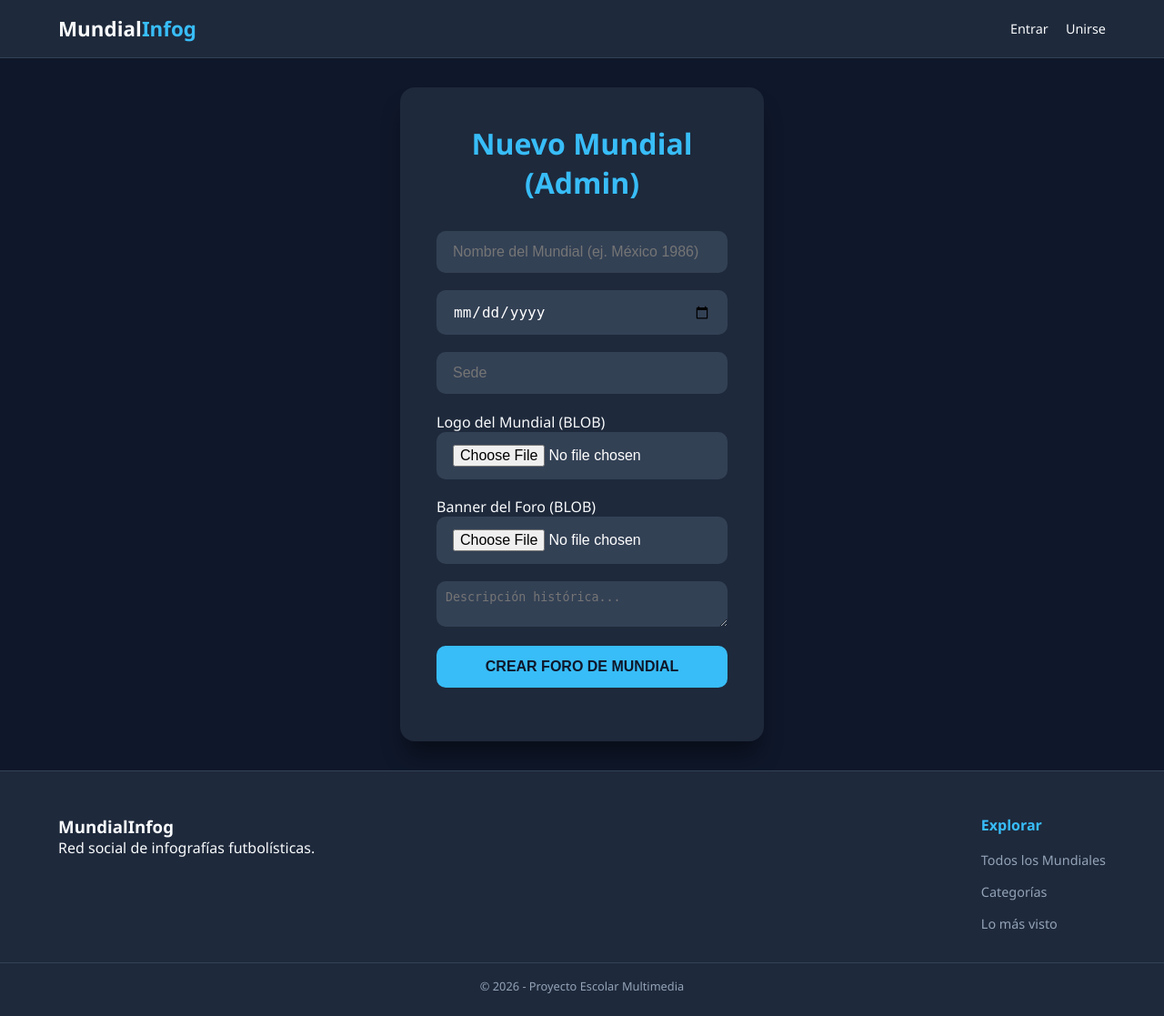
After one commit to andynogamer/PWCI-FINAL, a PHP site: page /app/view/admin/mundial_form.php in a window 1280 px wide. The commit adds this page. Shown: the whole page at 91% size. Run offline with PHP 8.4, Linux system fonts and the light colour scheme.

Commit message:
Se agrega middleware y funciones de admin

```diff
--- /dev/null
+++ b/app/view/admin/mundial_form.php
@@ -0,0 +1,26 @@
+<?php include __DIR__ . '/../shared/header.php'; ?>
+
+<div class="container">
+    <h1>Nuevo Mundial (Admin)</h1>
+    <form method="POST" action="index.php?action=admin_mundiales" enctype="multipart/form-data">
+        <input type="text" name="nombre" placeholder="Nombre del Mundial (ej. México 1986)" required>
+        <input type="date" name="fecha" required title="Fecha de inicio">
+        <input type="text" name="sede" placeholder="Sede" required>
+
+        <div class="profile-upload">
+            <label>Logo del Mundial (BLOB)</label>
+            <input type="file" name="logo" accept="image/*" required>
+        </div>
+
+        <div class="profile-upload">
+            <label>Banner del Foro (BLOB)</label>
+            <input type="file" name="banner" accept="image/*" required>
+        </div>
+
+        <textarea name="descripcion" placeholder="Descripción histórica..." required style="width: 100%; background: var(--input-bg); color: white; border-radius: 10px; padding: 10px; margin-bottom: 1rem; border: none;"></textarea>
+
+        <button type="submit">Crear Foro de Mundial</button>
+    </form>
+</div>
+
+<?php include __DIR__ . '/../shared/footer.php'; ?>
--- a/app/view/shared/header.php
+++ b/app/view/shared/header.php
@@ -19,9 +19,14 @@ if (session_status() === PHP_SESSION_NONE) { session_start(); }
         </a>
 
         <nav class="nav-menu">
+            <?php if(isset($_SESSION['user'])): ?>
+                <div class="user-actions">
+                    <?php if($_SESSION['user']['tipoUsuario'] == 2): ?>
+                        <a href="index.php?action=admin_mundiales" class="admin-link">
+                            <span>+</span> Nuevo Mundial
+                        </a>
+                    <?php endif; ?>
 
-
-            <?php if(isset($_SESSION['user'])): ?>
                     <div class="user-info">
                         <a href="index.php?action=perfil" class="profile-link">
                             <?php if($_SESSION['user']['foto']): ?>
@@ -29,9 +34,10 @@ if (session_status() === PHP_SESSION_NONE) { session_start(); }
                             <?php else: ?>
                                 <div class="nav-avatar-placeholder"><?php echo substr($_SESSION['user']['nombre'], 0, 1); ?></div>
                             <?php endif; ?>
-                        <span><?php echo $_SESSION['user']['nombre']; ?></span>
+                            <span class="user-name"><?php echo $_SESSION['user']['nombre']; ?></span>
                         </a>
-                    <a href="index.php?action=logout" class="btn-logout-icon">🚪</a>
+                        <a href="index.php?action=logout" class="btn-logout">Cerrar Sesión</a>
+                    </div>
                 </div>
             <?php else: ?>
                 <div class="auth-buttons">
--- a/public/css/styles.css
+++ b/public/css/styles.css
@@ -10,33 +10,28 @@
     --transition: all 0.3s ease;
 }
 
-/* --- RESET Y ESTRUCTURA GLOBAL --- */
+/* --- RESET TOTAL (Aquí corregimos los links morados) --- */
 * {
     margin: 0;
     padding: 0;
     box-sizing: border-box;
-    list-style: none;
-    text-decoration: none;
 }
 
+/* Forzamos que los links nunca hereden el morado/azul del navegador */
+a, a:visited, a:hover, a:active {
+    text-decoration: none;
+    color: inherit; /* Hereda el color del padre por defecto */
+}
+
+ul { list-style: none; }
+
 body {
-    font-family: 'Segoe UI', sans-serif;
+    font-family: 'Segoe UI', Tahoma, Geneva, Verdana, sans-serif;
     background: var(--bg-dark);
     color: var(--text-main);
     display: flex;
     flex-direction: column;
     min-height: 100vh;
-}
-
-/* El MAIN ahora es un flex-container que centra su contenido */
-main {
-    flex: 1;
-    display: flex;
-    flex-direction: column;
-    align-items: center;
-    justify-content: center; /* Centra el login/register verticalmente */
-    width: 100%;
-    padding: 2rem 1rem;
 }
 
 /* --- HEADER --- */
@@ -56,78 +51,111 @@ main {
     align-items: center;
 }
 
-.logo { font-size: 1.3rem; font-weight: 800; color: #fff; }
+.logo { font-size: 1.4rem; font-weight: 800; }
 .logo span { color: var(--primary); }
-.nav-menu { display: flex; gap: 1rem; align-items: center; }
-.nav-menu a { color: var(--text-muted); font-size: 0.9rem; }
 
-/* --- FORMULARIOS (LOGIN / REGISTER) --- */
+.nav-menu .auth-buttons {
+    display: flex;
+    gap: 1.2rem;
+    font-size: 0.9rem;
+    font-weight: 500;
+}
+
+.link-login:hover, .btn-register-nav:hover { color: var(--primary); }
+
+/* --- CONTENIDO PRINCIPAL --- */
+main {
+    flex: 1;
+    width: 100%;
+    display: flex;
+    flex-direction: column;
+    padding: 2rem 0;
+}
+
+/* Si es una página de formulario (Login/Register), centramos todo */
+main:has(.container) {
+    justify-content: center;
+    align-items: center;
+}
+
 .container {
-    width: 100%;
-    max-width: 420px;
+    width: 90%;
+    max-width: 400px;
     background: var(--card-bg);
     padding: 2.5rem;
     border-radius: 16px;
-    box-shadow: 0 10px 25px rgba(0,0,0,0.3);
+    box-shadow: 0 20px 25px -5px rgba(0, 0, 0, 0.4);
 }
 
 .container h1 {
     text-align: center;
-    margin-bottom: 1.5rem;
+    margin-bottom: 2rem;
     color: var(--primary);
-    font-size: 1.8rem;
 }
 
-/* Forzamos que los inputs ocupen todo el ancho y se apilen */
-input, select, .container button {
+.container form input,
+.container form select,
+.container form button {
     display: block;
-    width: 100% !important;
+    width: 100%;
     padding: 12px 16px;
     margin-bottom: 1.2rem;
     border-radius: 10px;
+    border: 2px solid transparent;
     font-size: 1rem;
 }
 
-input, select {
+.container form input, .container form select {
     background: var(--input-bg);
-    border: 2px solid transparent;
     color: white;
+}
+
+.container form input:focus {
+    border-color: var(--primary);
+    outline: none;
+}
+
+.container form button {
+    background: var(--primary);
+    color: var(--bg-dark);
+    font-weight: 800;
+    cursor: pointer;
+    text-transform: uppercase;
     transition: var(--transition);
 }
 
-input:focus {
-    outline: none;
-    border-color: var(--primary);
+.container form button:hover {
+    background: var(--primary-hover);
+    transform: translateY(-2px);
 }
-
-button {
-    background: var(--primary);
-    color: var(--bg-dark);
-    border: none;
-    font-weight: 800;
-    cursor: pointer;
-    text-transform: uppercase;
-}
-
-button:hover { background: var(--primary-hover); transform: translateY(-2px); }
 
 .container a {
     display: block;
     text-align: center;
+    margin-top: 1rem;
     color: var(--text-muted);
     font-size: 0.85rem;
 }
 
-/* --- LANDING PAGE (HERO Y GRID) --- */
-.landing-hero { text-align: center; margin-bottom: 3rem; }
+.container a:hover { color: var(--primary); }
+
+/* --- LANDING PAGE (MUNDIALES) --- */
+.landing-hero {
+    text-align: center;
+    margin-bottom: 3rem;
+    padding: 0 1rem;
+}
+
 .landing-hero h1 { font-size: 2rem; color: var(--primary); margin-bottom: 0.5rem; }
+.landing-hero p { color: var(--text-muted); }
 
 .mundiales-grid {
     display: grid;
-    grid-template-columns: 1fr; /* 1 columna en móvil */
+    grid-template-columns: 1fr; /* Una columna por defecto en móvil */
     gap: 2rem;
-    width: 100%;
+    width: 90%;
     max-width: 1200px;
+    margin: 0 auto;
 }
 
 .mundial-card {
@@ -138,14 +166,18 @@ button:hover { background: var(--primary-hover); transform: translateY(-2px); }
     transition: var(--transition);
 }
 
-.card-banner img { width: 100%; height: 160px; object-fit: cover; background: #111; }
+.mundial-card:hover { border-color: var(--primary); transform: translateY(-5px); }
+
+.card-banner img { width: 100%; height: 160px; object-fit: cover; }
 .card-content { padding: 1.5rem; }
+.card-header { display: flex; align-items: center; gap: 1rem; margin-bottom: 1rem; }
+.card-logo { width: 45px; height: 45px; object-fit: contain; background: white; padding: 4px; border-radius: 6px; }
 
 /* --- FOOTER --- */
 .main-footer {
     background: var(--card-bg);
-    padding: 2rem 0;
     border-top: 1px solid #334155;
+    padding: 3rem 0 1.5rem;
     width: 100%;
 }
 
@@ -153,13 +185,120 @@ button:hover { background: var(--primary-hover); transform: translateY(-2px); }
     width: 90%;
     max-width: 1200px;
     margin: 0 auto;
+    display: flex;
+    flex-direction: column;
+    gap: 2rem;
     text-align: center;
 }
 
-/* --- RESPONSIVO (TABLETS Y DESKTOP) --- */
+.footer-links h4 { color: var(--primary); margin-bottom: 1rem; }
+.footer-links ul { display: flex; flex-direction: column; gap: 0.8rem; }
+.footer-links a { color: var(--text-muted); font-size: 0.9rem; }
+.footer-links a:hover { color: var(--primary); }
+
+.footer-bottom {
+    margin-top: 2rem;
+    text-align: center;
+    font-size: 0.8rem;
+    color: var(--text-muted);
+    border-top: 1px solid #334155;
+    padding-top: 1rem;
+}
+
+/* --- MEDIA QUERIES (Desktop) --- */
 @media (min-width: 768px) {
-    .nav-container { flex-direction: row; }
-    .logo { font-size: 1.5rem; }
     .mundiales-grid { grid-template-columns: repeat(auto-fill, minmax(320px, 1fr)); }
+    .footer-grid { flex-direction: row; justify-content: space-between; text-align: left; }
     .landing-hero h1 { font-size: 3rem; }
 }
+
+/* --- ESTILOS DE PERFIL EN EL HEADER --- */
+
+/* Contenedor de la info del usuario */
+.nav-menu {
+    display: flex;
+    align-items: center;
+}
+
+.user-actions {
+    display: flex;
+    align-items: center;
+    gap: 20px; /* Espacio entre el botón de Admin y la info del usuario */
+}
+
+.user-name {
+    font-weight: 600;
+    font-size: 0.9rem;
+    color: var(--text-main);
+}
+
+.user-info {
+    display: flex;
+    align-items: center;
+    gap: 15px;
+    border-left: 1px solid #334155; /* Separador sutil */
+    padding-left: 20px;
+}
+
+/* Enlace que envuelve la foto y el nombre */
+.profile-link {
+    display: flex;
+    align-items: center;
+    gap: 8px;
+    color: var(--text-main);
+    font-weight: 500;
+}
+
+/* LA SOLUCIÓN: Dimensiones fijas y recorte circular */
+.nav-avatar, .nav-avatar-placeholder {
+    width: 38px;
+    height: 38px;
+    border-radius: 50%;
+    object-fit: cover; /* Evita que la foto se estire */
+    border: 2px solid var(--primary);
+    flex-shrink: 0;
+}
+
+/* Estilo para el círculo con la inicial si no hay foto */
+.nav-avatar-placeholder {
+    background: var(--primary);
+    color: var(--bg-dark);
+    display: flex;
+    justify-content: center;
+    align-items: center;
+    font-weight: 800;
+    text-transform: uppercase;
+}
+
+/* Ajuste para el botón de cerrar sesión */
+.btn-logout {
+    color: #f87171; /* Un rojo suave */
+    font-size: 0.85rem;
+    font-weight: 600;
+    padding: 4px 8px;
+    border-radius: 6px;
+    transition: var(--transition);
+}
+
+.btn-logout:hover {
+    background: rgba(248, 113, 113, 0.1);
+}
+
+/* --- BOTÓN ADMIN --- */
+.admin-link {
+    background: var(--primary);
+    color: var(--bg-dark) !important;
+    padding: 8px 16px;
+    border-radius: 8px;
+    font-weight: 700;
+    font-size: 0.85rem;
+    display: flex;
+    align-items: center;
+    gap: 5px;
+    transition: var(--transition);
+}
+
+.admin-link:hover {
+    background: var(--primary-hover);
+    transform: translateY(-2px);
+}
```
Also changed, not shown: app/controller/MundialController.php (+24 -0 lines), app/middleware/AuthMiddleware.php (added, +29 -0 lines), app/model/Mundial.php (+14 -0 lines), crear_admin.php (added, +47 -0 lines), public/index.php (+7 -0 lines), sql/storedProcedures.sql (+7 -7 lines). Lines whose indentation alone changed are shown as unchanged.
